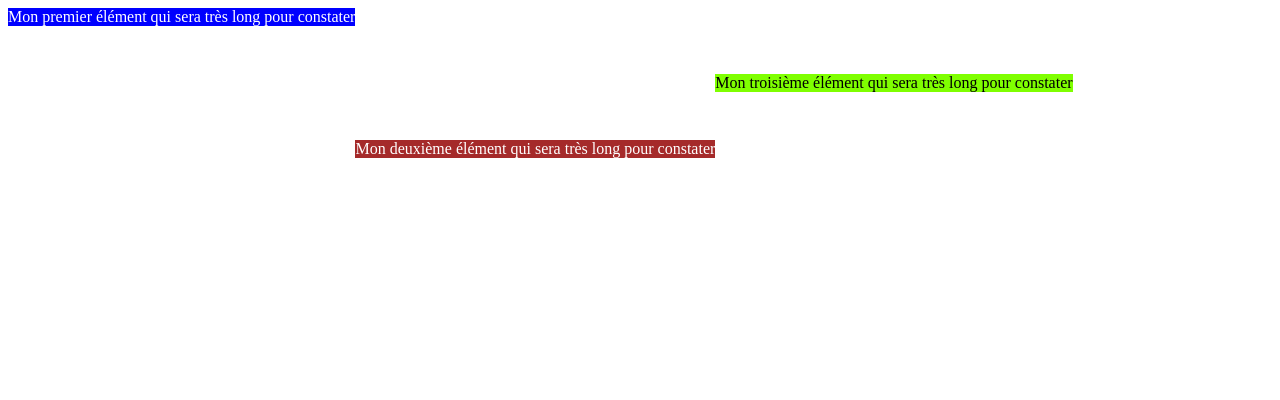
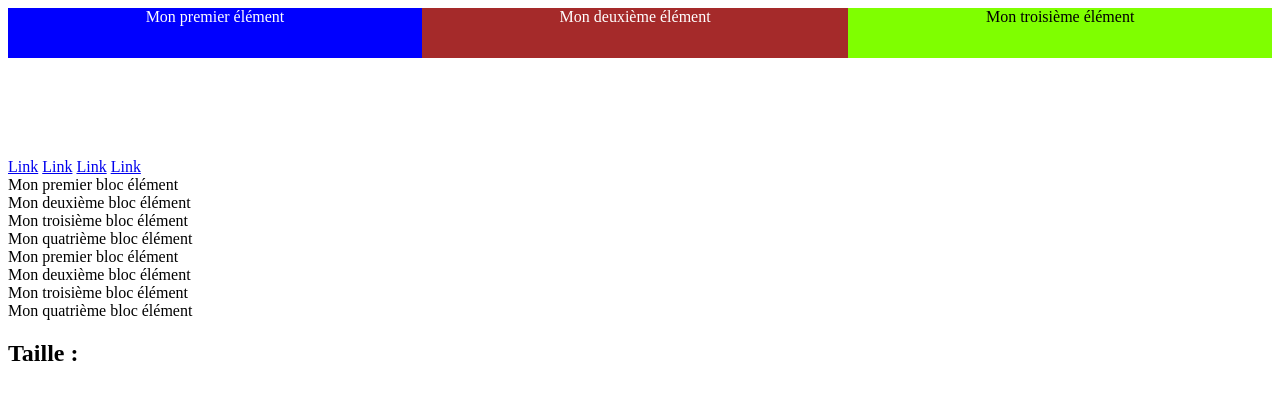
Before and after one commit to AlexisEng/studi-front-end-flex, a plain HTML site: page index.html in a window 1280 px wide. Drawn offline with Linux system fonts and the light colour scheme.

Commit message:
Quatrième session

```diff
--- a/index.html
+++ b/index.html
@@ -9,9 +9,34 @@
 </head>
 <body>
     <div id="container">
-        <nav class="element">Mon premier élément qui sera très long pour constater</nav>
-        <nav class="element">Mon deuxième élément  qui sera très long pour constater</nav>
-        <nav class="element">Mon troisième élément  qui sera très long pour constater</nav>
+        <nav class="element">Mon premier élément</nav>
+        <nav class="element">Mon deuxième élément</nav>
+        <nav class="element">Mon troisième élément</nav>
     </div>
+
+      <!-- Navigation Bar -->
+    <div class="navbar">
+        <a href="#">Link</a>
+        <a href="#">Link</a>
+        <a href="#">Link</a>
+        <a href="#">Link</a>
+    </div>
+
+
+    <div id="bigPart">
+    <div id="leftSide">
+        <div>Mon premier bloc élément</div>
+        <div>Mon deuxième bloc élément</div>
+        <div>Mon troisième bloc élément</div>
+        <div>Mon quatrième bloc élément</div>
+    </div>
+    <div id="rightSide">
+        <div>Mon premier bloc élément</div>
+        <div>Mon deuxième bloc élément</div>
+        <div>Mon troisième bloc élément</div>
+        <div>Mon quatrième bloc élément</div>
+    </div>
+    </div>
+    <h2>Taille : <span> </span></h2>
 </body>
 </html>
--- a/style.css
+++ b/style.css
@@ -1,7 +1,15 @@
 #container {
     display: flex;
     height: 150px;
+    justify-content: center;
 }
+
+@media print and (max-width: 500px) {
+    #container {
+        flex-direction: column;
+    }
+}
+
 
 /* Gérer l'ordre de nos éléments enfants */
 /* nav:nth-child(1) {
@@ -103,20 +111,25 @@ nav:nth-child(3) {
 nav:nth-child(1) {
     color:white;
     background-color:blue;
+    height: 50px;
+    text-align: center;
 
-    align-self: flex-start;
+    flex-grow: 1;
 }
 
 nav:nth-child(2) {
     color: white;
     background-color: brown;
+    height: 50px;
+    text-align: center;
 
-    align-self: flex-end;
-
+    flex-grow: 1;
 }
 
 nav:nth-child(3) {
     background-color: chartreuse;
+    height: 50px;
+    text-align: center;
 
-    align-self: center;
+    flex-grow: 1;
 }
```
